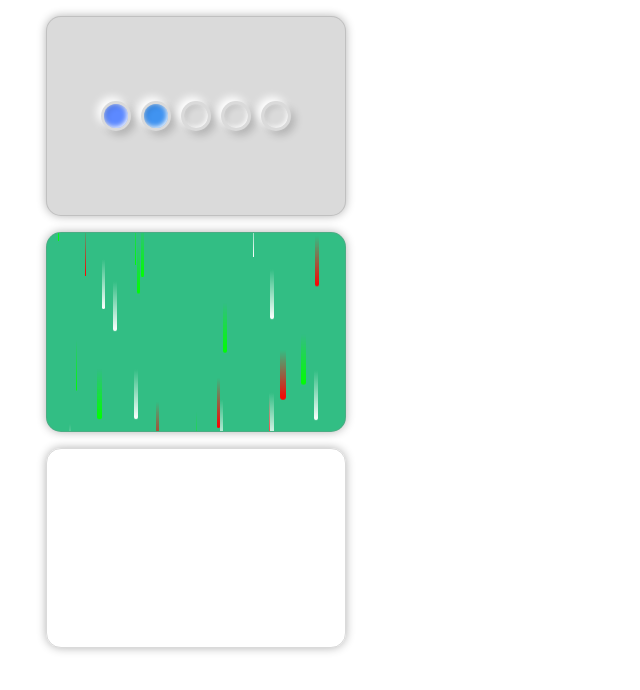
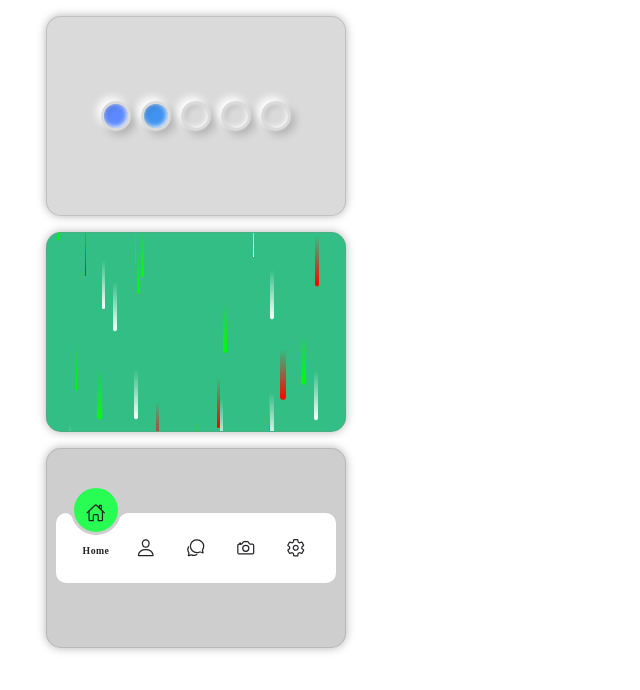
Before and after one commit to 26messias26/mini_projetos, a plain HTML site: page index.html in a window 1280 px wide. Shown: the whole page, without its empty margins (0-640 px from the left). Drawn offline with nearby package versions, Linux system fonts and the light colour scheme.

Commit message:
Designe menu completo

```diff
--- a/css/main.css
+++ b/css/main.css
@@ -4,11 +4,15 @@
     box-sizing: border-box;
 }
 
+:root{
+    --cor-menu1: #222327;
+}
+
 .projects{
     margin: 10px 30px;
 }
 
-.projects div{
+.projects .pj{
     display: flex;
     justify-content: center;
     position: relative;
--- a/css/projects.css
+++ b/css/projects.css
@@ -73,7 +73,7 @@
     display: block !important;
 }
 
-i{
+.chuva i{
     position: absolute;
     height: 50px;
     background: linear-gradient(transparent,rgb(255, 255, 255));
@@ -82,15 +82,15 @@ i{
     animation: animeteChuva 3s linear infinite;
 }
 
-i:nth-child(3n+1){
+.chuva i:nth-child(3n+1){
     background: linear-gradient(transparent, #fff);
 }
 
-i:nth-child(3n+2){
+.chuva i:nth-child(3n+2){
     background: linear-gradient(transparent, #0f0);
 }
 
-i:nth-child(3n+3){
+.chuva i:nth-child(3n+3){
     background: linear-gradient(transparent, #f00);
 }
 
@@ -104,3 +104,117 @@ i:nth-child(3n+3){
     }
 
 }
+
+/* MENU 1 */
+
+
+
+.menu1{
+    background: rgb(206, 206, 206);
+}
+.menu1 .navigate{
+    font-size: 13px;
+    width: 280px;
+    height: 70px;
+    background: #fff;
+    position: relative;
+    justify-content: center;
+    align-items: center;
+
+    border-radius: 10px;
+
+}
+
+.menu1 .navigate ul {
+    display: flex;
+    width: 250px;
+    margin: 0 auto;
+}
+
+.menu1 .navigate ul li{
+    position: relative;
+    list-style: none;
+    width: 70px;
+    height: 70px;
+    z-index: 1;
+}
+
+.menu1 .navigate ul li a{
+    position: relative;
+    display: flex;
+    justify-content: center;
+    align-items: center;
+    flex-direction: column;
+    width: 100%;
+    text-align: center;
+    font-weight: 500;
+}
+
+.menu1 .navigate ul li a .icon{
+    position: relative;
+    display: block;
+    line-height: 75px;
+    font-size: 1.5em;
+    text-align: center;
+    transition: 0.5s;
+    color: var(--cor-menu1);
+}
+
+.menu1 .navigate ul li.active a .icon{
+
+    transform: translateY(-35px);
+}
+
+.menu1 .navigate ul li a .text{
+
+
+    position: absolute;
+    color: var(--cor-menu1);
+    font-weight: 600;
+    font-size: 0.75em;
+    letter-spacing: 0.05em;
+    opacity: 0;
+
+    transition: 0.5s;
+    transform: translateY(20px);
+}
+
+.menu1 .navigate ul li.active a .text{
+    opacity: 1;
+    transform: translateY(0px);
+}
+
+.indicador{
+    position: absolute;
+    top: -40%;
+    width: 50px;
+    height: 50px;
+    background: #29fd53;
+    border-radius: 50%;
+    border: 3px solid rgb(206, 206, 206);
+    transition: 0.5s;
+}
+
+.indicador::before{
+    content:'';
+    position: absolute;
+    top: 57.5%;
+    left: -11px;
+    width: 10px;
+    height: 10px;
+    background: transparent;
+    border-top-right-radius: 8px;
+    box-shadow: 0px -5px 0px 0px rgb(206, 206, 206);
+}
+
+.indicador::after{
+    content:'';
+    position: absolute;
+    top: 57.5%;
+    right: -10px;
+    width: 9px;
+    height: 9px;
+    background: transparent;
+    border-top-left-radius: 10px;
+    box-shadow: 0px -5px 0px 0px rgb(206, 206, 206);
+}
--- a/index.html
+++ b/index.html
@@ -5,7 +5,7 @@
     <meta charset="UTF-8">
     <meta http-equiv="X-UA-Compatible" content="IE=edge">
     <meta name="viewport" content="width=device-width, initial-scale=1.0">
-
+    <link rel="stylesheet" href="https://fonts.googleapis.com/css?family=Poppins:100,200,300,400,500,600,700,800,900">
     <link rel="stylesheet" href="./css/main.css">
     <link rel="stylesheet" href="./css/projects.css">
 
@@ -15,9 +15,9 @@
 <body>
     <footer></footer>
     <main>
-
-        <div class="projects">
-            <div class="load1">
+        <div class=" projects">
+            <!-- CARREGANDO 1 -->
+            <div class="pj load1">
                 <span style="--i:0;"></span>
                 <span style="--i:1;"></span>
                 <span style="--i:2;"></span>
@@ -25,9 +25,55 @@
                 <span style="--i:4;"></span>
 
             </div>
-            <div class="chuva"></div>
-            <div class='menu1'>
+            <!-- CHUVA -->
+            <div class="pj chuva"></div>
 
+            <!-- MENU 1 -->
+            <div class=' pj menu1'>
+                <div class="navigate">
+                    <ul>
+                        <li class="list active">
+                            <a href="#">
+                                <span class="icon">
+                                    <ion-icon name="home-outline"></ion-icon>
+                                </span>
+                                <span class="text">Home</span>
+                            </a>
+                        </li>
+                        <li class="list">
+                            <a href="#">
+                                <span class="icon">
+                                    <ion-icon name="person-outline"></ion-icon>
+                                </span>
+                                <span class="text">Perfil</span>
+                            </a>
+                        </li>
+                        <li class="list">
+                            <a href="#">
+                                <span class="icon">
+                                    <ion-icon name="chatbubbles-outline"></ion-icon>
+                                </span>
+                                <span class="text">Mensagem</span>
+                            </a>
+                        </li>
+                        <li class="list">
+                            <a href="#">
+                                <span class="icon">
+                                    <ion-icon name="camera-outline"></ion-icon>                                </span>
+                                <span class="text">Fotos</span>
+                            </a>
+                        </li>
+                        <li class="list">
+                            <a href="#">
+                                <span class="icon">
+                                    <ion-icon name="settings-outline"></ion-icon>
+                                </span>
+                                <span class="text">Conf.</span>
+                            </a>
+                        </li>
+                        <span class="indicador"></span>
+                    </ul>
+                </div>
             </div>
 
         </div>
@@ -35,6 +81,8 @@
     </main>
 </body>
 
-    <script src="./JS/chuva.js"></script>
+<script src="./JS/chuva.js"></script>
+<script type="module" src="https://unpkg.com/ionicons@5.5.2/dist/ionicons/ionicons.esm.js"></script>
+<script nomodule src="https://unpkg.com/ionicons@5.5.2/dist/ionicons/ionicons.js"></script>
 
 </html>
```
